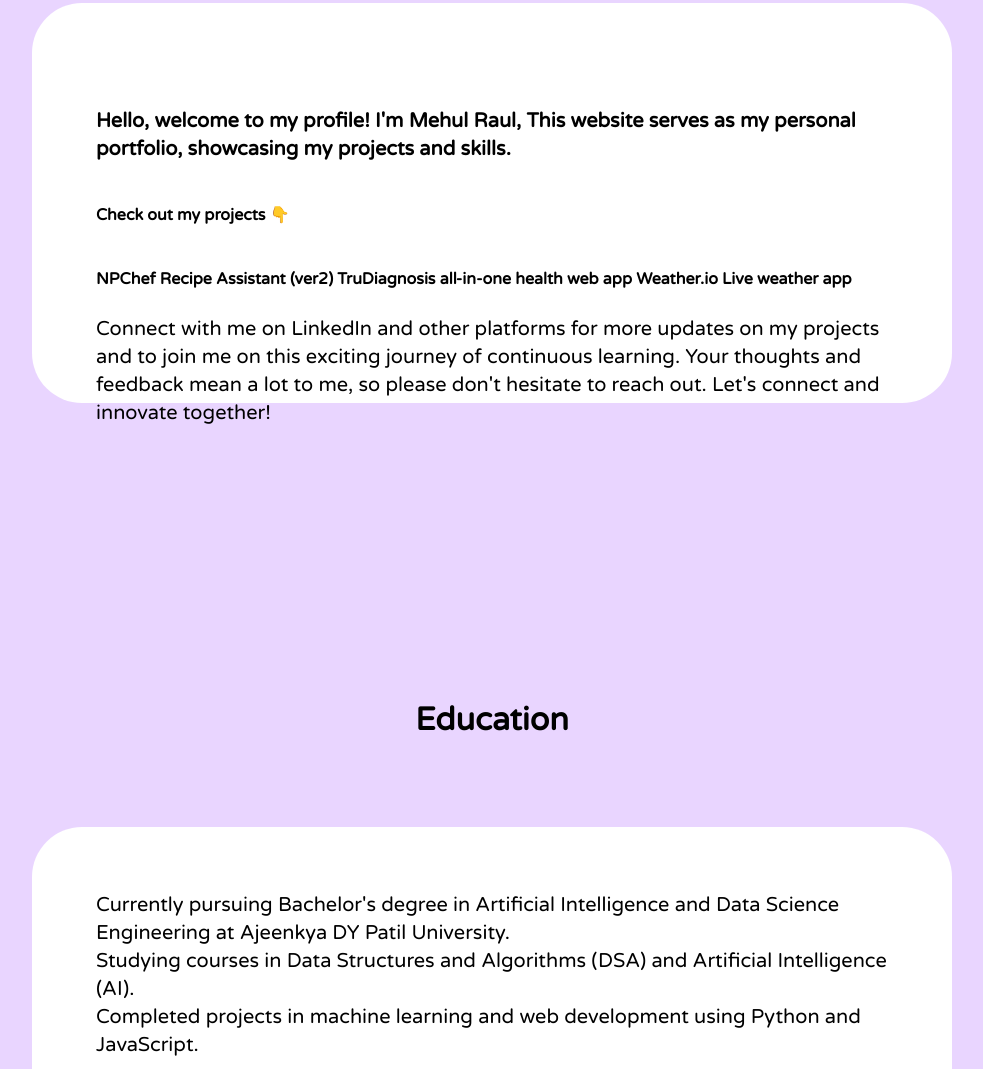
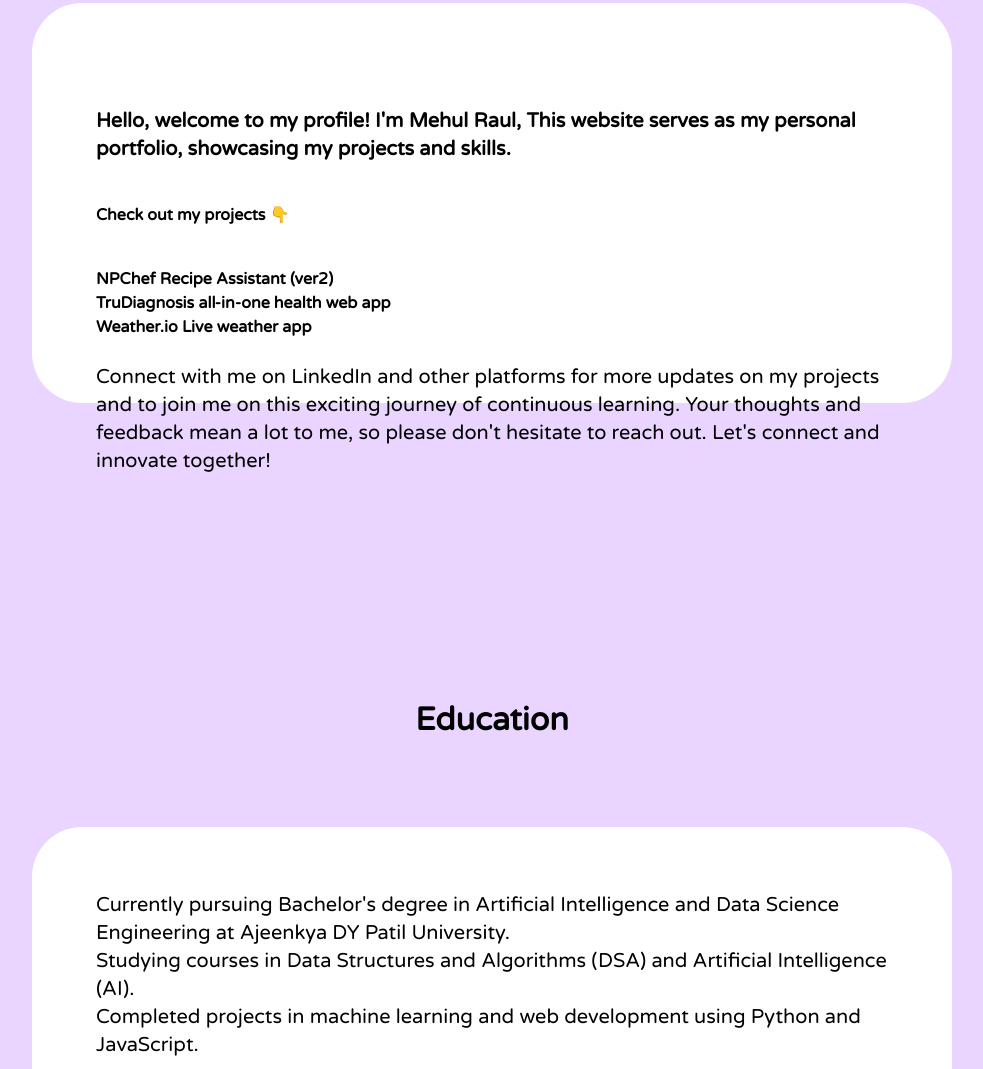
Before and after one commit to mehul-raul/mehul.dev.portfolio, a website: page index.html in a window 1280 px wide. Shown: the part 1059-2128 px from the top of the page, without its empty margins (148-1131 px from the left). Drawn offline with Linux system fonts and the light colour scheme.

Commit message:
index.html

```diff
--- a/index.html
+++ b/index.html
@@ -108,9 +108,9 @@
                 Check out my projects 👇
             </p>
             <p class="mt-10 font-bold text-l text-sky-600">
-                <a href="https://huggingface.co/spaces/mehuldev/NPChef">NPChef Recipe Assistant (ver2)</a>
-                <a href="https://diagnostic-6ymu7exp5qh8ctkg8dp9bb.streamlit.app">TruDiagnosis all-in-one health web app</a>
-                <a href="https://mehul-raul.github.io/weather-app/">Weather.io Live weather app</a>
+                <a href="https://huggingface.co/spaces/mehuldev/NPChef" class="mt-10 font-bold text-l text-sky-600">NPChef Recipe Assistant (ver2)</a><br>
+                <a href="https://diagnostic-6ymu7exp5qh8ctkg8dp9bb.streamlit.app" class="mt-10 font-bold text-l text-sky-600">TruDiagnosis all-in-one health web app</a><br>
+                <a href="https://mehul-raul.github.io/weather-app/" class="mt-10 font-bold text-l text-sky-600">Weather.io Live weather app</a>
 
 
             </p>
```
